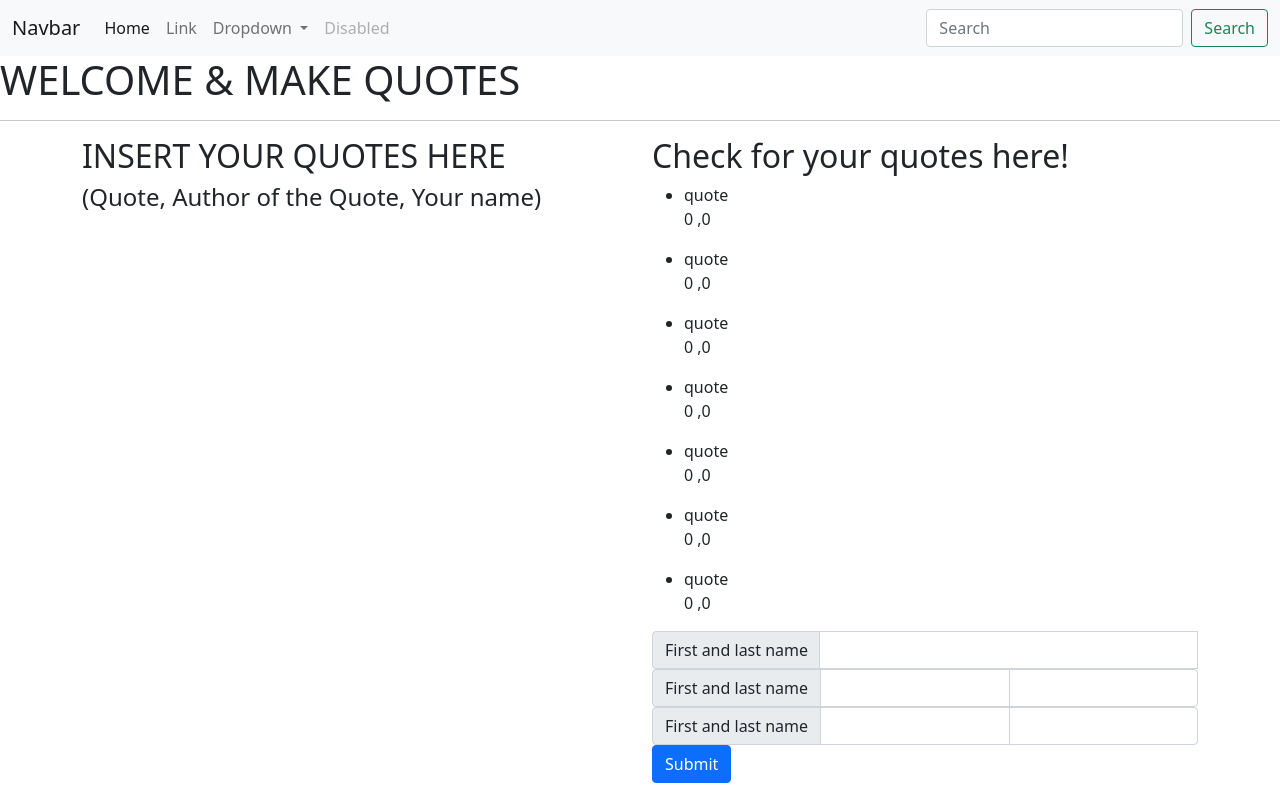
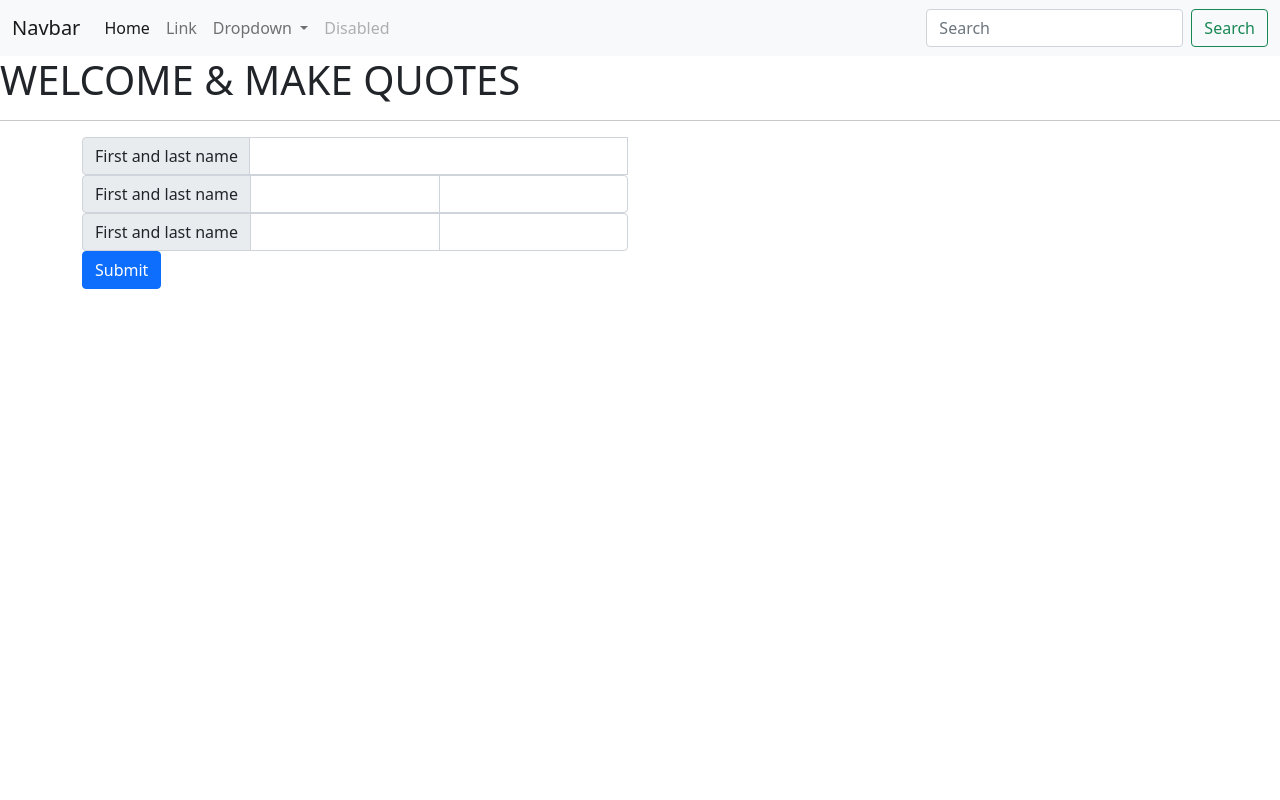
Before and after one commit to Charity-Mutembei/QUOTESW1, an Angular app: page / in a window 1280 px wide. Built offline with nearby package versions, Linux system fonts and the light colour scheme.

Commit message:
the forms and display works

```diff
--- a/src/app/app.component.html
+++ b/src/app/app.component.html
@@ -2,16 +2,5 @@
 <h1>WELCOME & MAKE QUOTES</h1>
 <hr>
 <div class="container">
-    <div class="row">
-        <div class="col">
-            <h2>INSERT YOUR QUOTES HERE</h2>
-            <h4>(Quote, Author of the Quote, Your name)</h4>
-            <!-- The form tag goes in here  -->
-            <!-- <app-form></app-form> -->
-        </div>
-        <div class="col">
-            <h2>Check for your quotes here!</h2>
-            <app-quotes></app-quotes>
-        </div>
-    </div>
+    <app-quotes></app-quotes>
 </div>
--- a/src/app/quotes/quotes.component.html
+++ b/src/app/quotes/quotes.component.html
@@ -1,10 +1,20 @@
 <div>
-    <ul *ngFor="let quote of quotes">
-        <li>{{quote.name}}</li>
-        <span>{{quote.upvote}}</span> ,<span>{{quote.downvote}}</span>
+    <div class="row">
+        <div class="col">
+            <div>
+                <app-form (addQuotes)="addNewQuotes($event)"></app-form>
+            </div>
+        </div>
+        <div class="col">
 
-    </ul>
+        <div>
+             <ul *ngFor="let quote of quotes">
+            <li>{{quote.name}}</li>
+             <span>{{quote.upvote}}</span> ,<span>{{quote.downvote}}</span>
+
+            </ul>
+        </div>
+
+        </div>
+    </div>
 </div>
-<div>
-    <app-form (addQuotes)="addNewQuotes($event)"></app-form>
-</div>
--- a/src/app/quotes/quotes.component.ts
+++ b/src/app/quotes/quotes.component.ts
@@ -10,13 +10,13 @@ import { Quotes } from '../quotes'
 export class QuotesComponent implements OnInit {
   quotes: Quotes [] = [
     // (quote:string, id:number, name:string, upvote:number, downvote:number)
-    new Quotes('quote', 1, 'quotes authors name', 0, 0),
-    new Quotes('quote', 1, 'quotes authors name', 0, 0),
-    new Quotes('quote', 1, 'quotes authors name', 0, 0),
-    new Quotes('quote', 1, 'quotes authors name', 0, 0),
-    new Quotes('quote', 1, 'quotes authors name', 0, 0),
-    new Quotes('quote', 1, 'quotes authors name', 0, 0),
-    new Quotes('quote', 1, 'quotes authors name', 0, 0),
+    // new Quotes('quote', 1, 'quotes authors name', 0, 0),
+    // new Quotes('quote', 1, 'quotes authors name', 0, 0),
+    // new Quotes('quote', 1, 'quotes authors name', 0, 0),
+    // new Quotes('quote', 1, 'quotes authors name', 0, 0),
+    // new Quotes('quote', 1, 'quotes authors name', 0, 0),
+    // new Quotes('quote', 1, 'quotes authors name', 0, 0),
+    // new Quotes('quote', 1, 'quotes authors name', 0, 0),
   ];
 
   addNewQuotes(quote:any){
```
